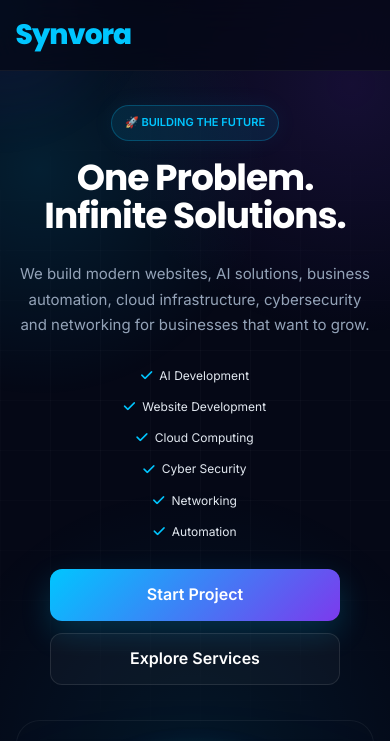
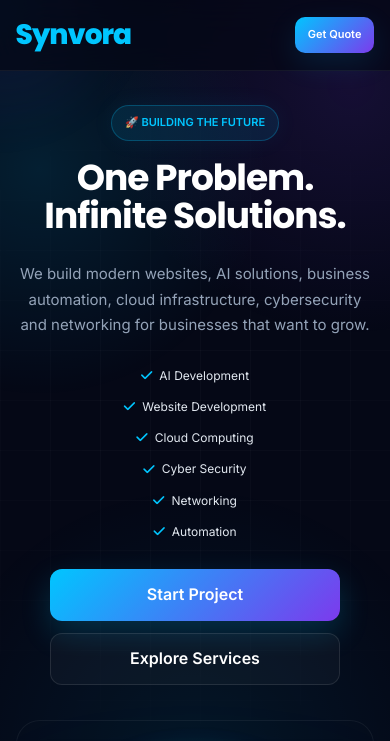
Before and after one commit to abhi981464-cell/synvora-website, a plain HTML site: page index.html in a window 390 px wide. Shown: the top 741 px of the page. Drawn offline with Linux system fonts and the light colour scheme.

Commit message:
Keep quote button visible on mobile

```diff
--- a/style.css
+++ b/style.css
@@ -1443,3 +1443,22 @@ header {
         font-size: 36px;
     }
 }
+  /* =========================================
+   KEEP QUOTE BUTTON VISIBLE ON MOBILE
+========================================= */
+
+@media (max-width: 420px) {
+
+    .quote-btn {
+        display: inline-flex;
+        align-items: center;
+        justify-content: center;
+
+        padding: 9px 13px;
+
+        font-size: 11px;
+
+        white-space: nowrap;
+    }
+
+}
```
